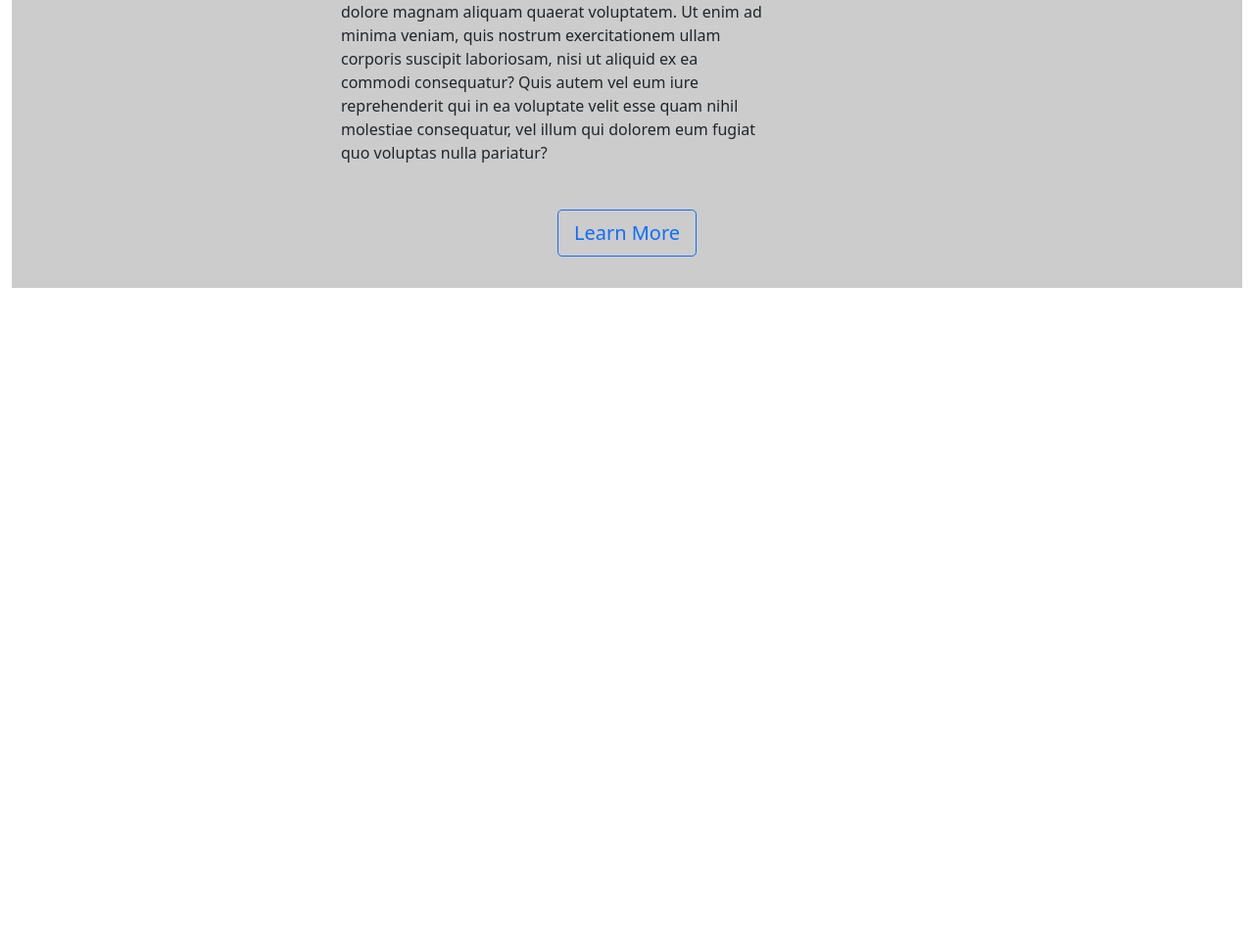
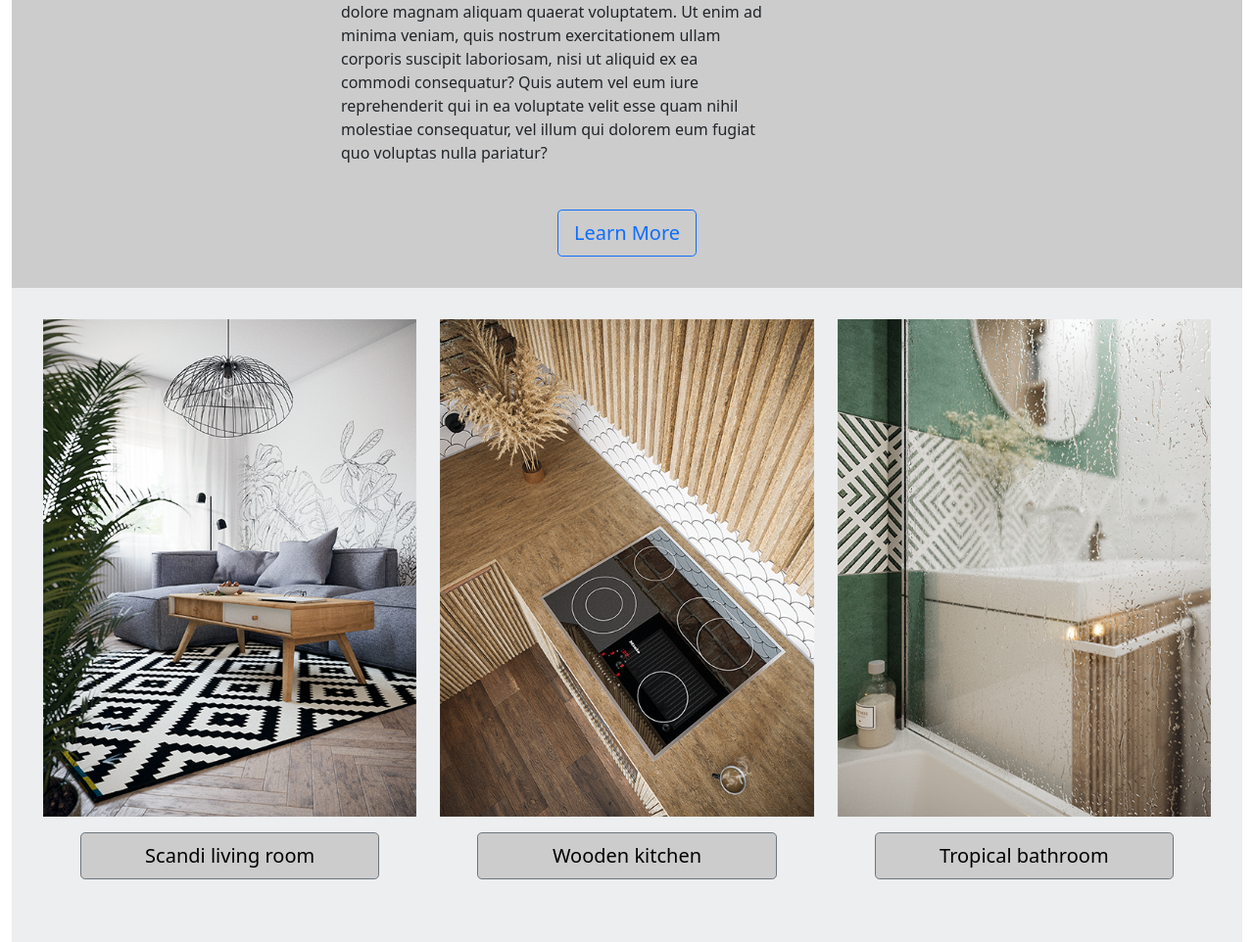
Before and after one commit to AleLeonowicz/bootstrapWebsite, a plain HTML site: page index.html in a window 1280 px wide. Shown: the part 1228-2190 px from the top of the page at 98% size. Before the commit the page ends 1522 px from the top, so only its background shows below. Drawn offline with Linux system fonts and the light colour scheme.

Commit message:
Added section light 2 with pics and btns

```diff
--- a/index.html
+++ b/index.html
@@ -135,6 +135,41 @@
             </div>
         </div>
 
+        <div class="sectionLight">
+            <div class="row">
+                <div class="col-sm-12">
+                    <div class="row">
+                        <div class="col-sm-12 col-lg-4">
+                            <img class="img-fluid imgCenter" src="assets/Wiz_1.png">
+                            <div class="row">
+                                <div class="col-sm-12">
+                                    <button type="button" class="btn btn-lg btnCenter btn-secondary">Scandi living room</button>
+                                </div>
+                            </div>
+                        </div>
+
+                        <div class="col-sm-12 col-lg-4">
+                            <img class="img-fluid imgCenter" src="assets/Wiz_2.png">
+                            <div class="row">
+                                <div class="col-sm-12">
+                                    <button type="button" class="btn btn-lg btnCenter btn-secondary">Wooden kitchen</button>
+                                </div>
+                            </div>
+                        </div>
+                        <div class="col-sm-12 col-lg-4">
+                            <img class="img-fluid imgCenter" src="assets/Wiz_3.png">
+                            <div class="row">
+                                <div class="col-sm-12">
+                                    <button type="button" class="btn btn-lg btnCenter btn-secondary">Tropical bathroom</button>
+                                </div>
+                            </div>
+                        </div>
+                    </div>
+                </div>
+            </div>
+        </div>
+    </div>
+
 
     <!-- Modal -->
 
@@ -201,4 +236,6 @@
     <script src="https://cdn.jsdelivr.net/npm/bootstrap@5.1.3/dist/js/bootstrap.min.js" integrity="sha384-QJHtvGhmr9XOIpI6YVutG+2QOK9T+ZnN4kzFN1RtK3zEFEIsxhlmWl5/YESvpZ13" crossorigin="anonymous"></script>
 -->
     <script src="bootstrap-5.1.3-dist/js/bootstrap.min.js"></script>
-</body></html>
+</body>
+
+</html>
--- a/style.css
+++ b/style.css
@@ -67,3 +67,19 @@ h5.modal-title {
 .modalFormWrapper {
     margin-top: 3rem;
 }
+
+.imgCenter {
+    display:block;
+    margin:auto;
+}
+
+.btnCenter {
+    display:block;
+    margin:auto;
+    margin-top: 1rem;
+    margin-bottom: 2rem;
+    width: 80%;
+    background-color: #cccccc;
+    color: black;
+
+}
```
Also changed, not shown: assets/Wiz_1.png (added), assets/Wiz_2.png (added), assets/Wiz_3.png (added). Lines whose indentation alone changed are shown as unchanged.
